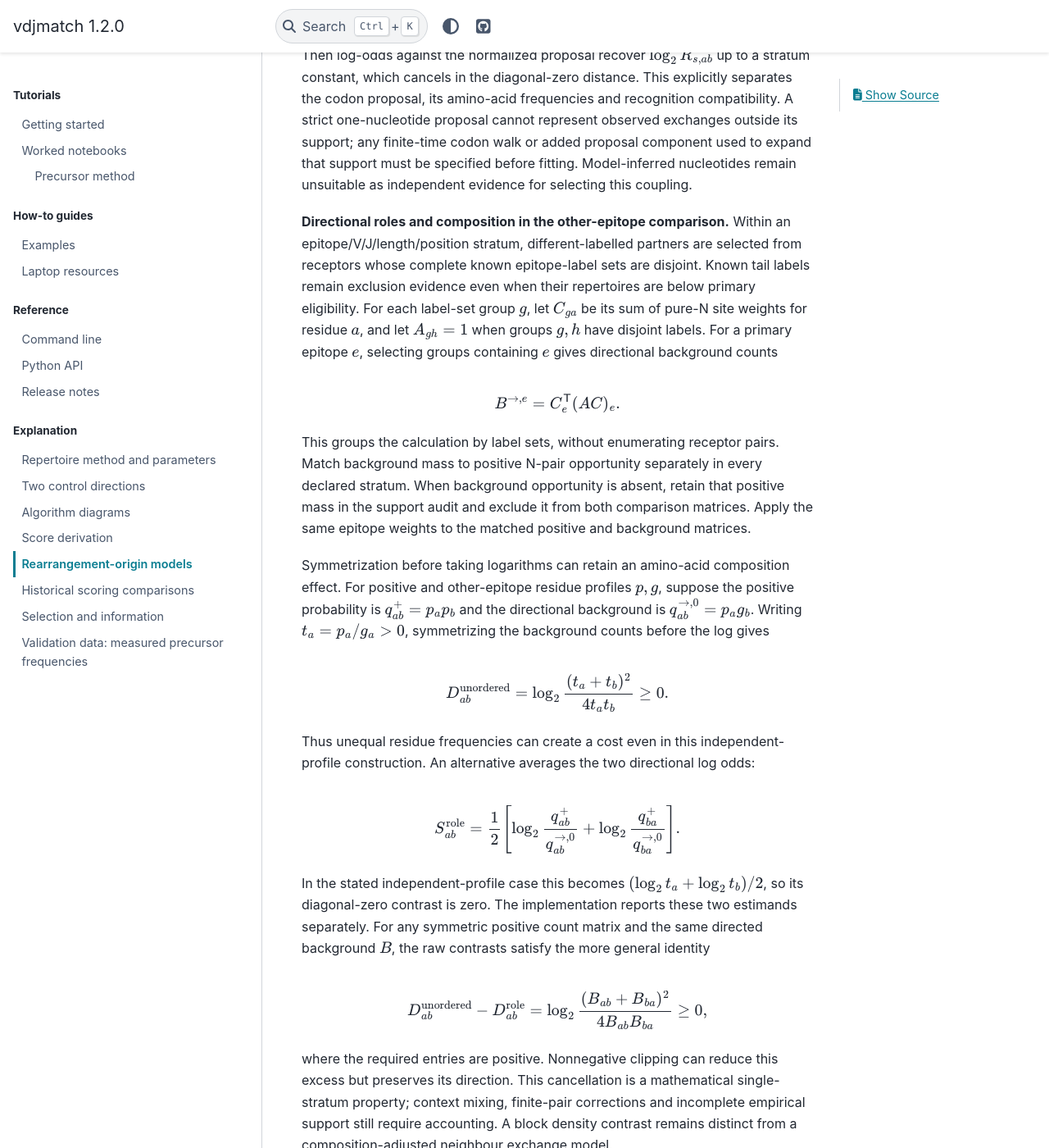
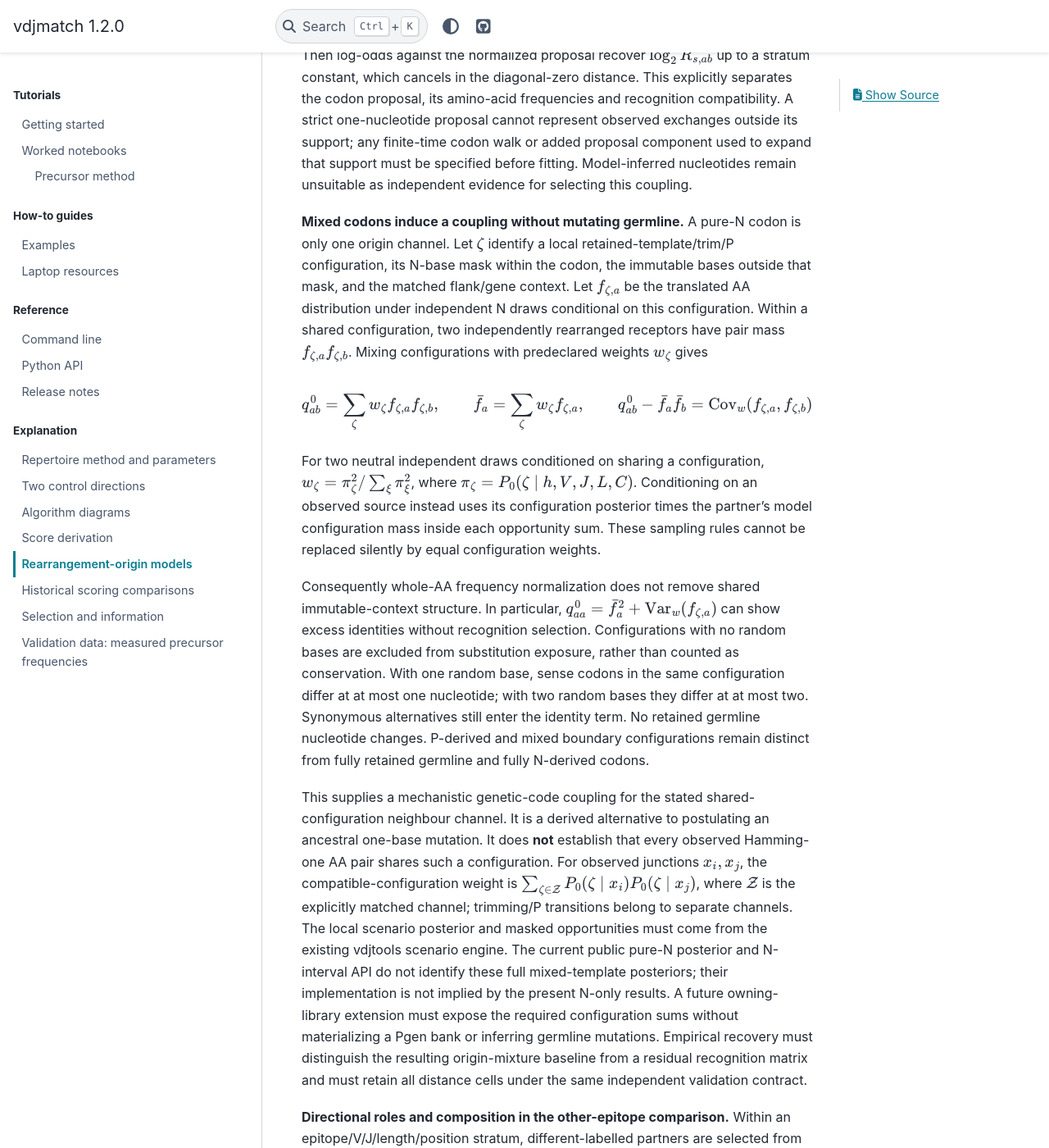
Before and after one commit to antigenomics/vdjmatch, a Sphinx documentation site: the page built from docs/rearrangement-origin.rst, in a window 1280 px wide and 1400 px high, scrolled down 4408 px. Shown: the whole window at 82% size. Built offline with Sphinx 7.4.7 and the PyData theme 0.15.4, drawn with Linux system fonts in a browser that asks for light colours; pages that are not in the unit, such as notebooks, are missing from menus; some of the changed text lies outside the part shown.

Commit message:
Account for immutable codon context with published masked-N API

```diff
--- a/docs/rearrangement-origin.rst
+++ b/docs/rearrangement-origin.rst
@@ -228,6 +228,61 @@ support; any finite-time codon walk or added proposal component used to
 expand that support must be specified before fitting. Model-inferred
 nucleotides remain unsuitable as independent evidence for selecting this
 coupling.
+
+**Mixed codons induce a coupling without mutating germline.** A
+pure-N codon is only one origin channel. Let :math:`\zeta` identify a
+local retained-template/trim/P configuration, its N-base mask within the
+codon, the immutable bases outside that mask, and the matched flank/gene
+context. Let :math:`f_{\zeta,a}` be the translated AA distribution under
+independent N draws conditional on this configuration. Within a shared
+configuration, two independently rearranged receptors have pair mass
+:math:`f_{\zeta,a}f_{\zeta,b}`. Mixing configurations with predeclared
+weights :math:`w_\zeta` gives
+
+.. math::
+
+    q^0_{ab}=\sum_\zeta w_\zeta f_{\zeta,a}f_{\zeta,b},\qquad
+    \bar f_a=\sum_\zeta w_\zeta f_{\zeta,a},\qquad
+    q^0_{ab}-\bar f_a\bar f_b
+      =\operatorname{Cov}_{w}(f_{\zeta,a},f_{\zeta,b}).
+
+For two neutral independent draws conditioned on sharing a configuration,
+:math:`w_\zeta=\pi_\zeta^2/\sum_\xi\pi_\xi^2`, where
+:math:`\pi_\zeta=P_0(\zeta\mid h,V,J,L,C)`. Conditioning on an
+observed source instead uses its configuration posterior times the
+partner's model configuration mass inside each opportunity sum. These
+sampling rules cannot be replaced silently by equal configuration weights.
+
+Consequently whole-AA frequency normalization does not remove shared
+immutable-context structure. In particular,
+:math:`q^0_{aa}=\bar f_a^2+\operatorname{Var}_w(f_{\zeta,a})` can
+show excess identities without recognition selection. Configurations
+with no random bases are excluded from substitution exposure, rather
+than counted as conservation. With one random base, sense codons in the
+same configuration differ at at most one nucleotide; with two random
+bases they differ at at most two. Synonymous alternatives still enter
+the identity term. No retained germline nucleotide changes. P-derived
+and mixed boundary configurations remain distinct from fully retained
+germline and fully N-derived codons.
+
+This supplies a mechanistic genetic-code coupling for the stated
+shared-configuration neighbour channel. It is a derived alternative to
+postulating an ancestral one-base mutation. It does **not** establish
+that every observed Hamming-one AA pair shares such a configuration.
+For observed junctions :math:`x_i,x_j`, the compatible-configuration
+weight is
+:math:`\sum_{\zeta\in\mathcal Z}P_0(\zeta\mid x_i)
+P_0(\zeta\mid x_j)`, where :math:`\mathcal Z` is the explicitly
+matched channel; trimming/P transitions belong to separate channels.
+The local scenario posterior and masked opportunities must come from
+the existing vdjtools scenario engine. The current public pure-N
+posterior and N-interval API do not identify these full mixed-template
+posteriors; their implementation is not implied by the present N-only
+results. A future owning-library extension must expose the required
+configuration sums without materializing a Pgen bank or inferring
+germline mutations. Empirical recovery must distinguish the resulting
+origin-mixture baseline from a residual recognition matrix and must
+retain all distance cells under the same independent validation contract.
 
 **Directional roles and composition in the other-epitope comparison.**
 Within an epitope/V/J/length/position stratum, different-labelled
@@ -830,7 +885,10 @@ equal-epitope matrices, source/support/exposure tables, and matched
 other-epitope contrasts with both count and directional-log
 symmetrization. This first estimator uses unique junction/V/J clonotypes
 as unit clusters; it does not claim BLOSUM62 redundancy clustering. The
-interface does not assign a full separate G/P/mixed posterior; the full
+vdjtools5.8.0 joint masked-N interval extension additionally supplies
+exact alternative-residue opportunities to ``--origin-rates`` and the
+profiled residue/additive/joint fits described above. Neither interface
+assigns the full separate G/P/mixed configuration posterior. The full
 origin-conditioned indel extension and independent empirical validation
 remain open. Previously reported interior/all-residue fits remain
 descriptive composition diagnostics, and the accepted core/bundle
--- a/pyproject.toml
+++ b/pyproject.toml
@@ -19,7 +19,7 @@ classifiers = [
 ]
 dependencies = [
     "seqtree>=1.3.2",
-    "vdjtools>=5.7.0",    # ingestion, exact N-origin posteriors, Pgen and abundance APIs
+    "vdjtools>=5.8.0",    # exact N-origin posteriors and joint masked-N Pgen; ingestion/abundance
     "polars>=1.41.2,<2",
     "scipy>=1.9",       # exact finite-control bounds and binomial tails for paired punctures
     "threadpoolctl",    # enforce BLAS limits for evidence combination
```
Also changed, not shown: 1 other file.
